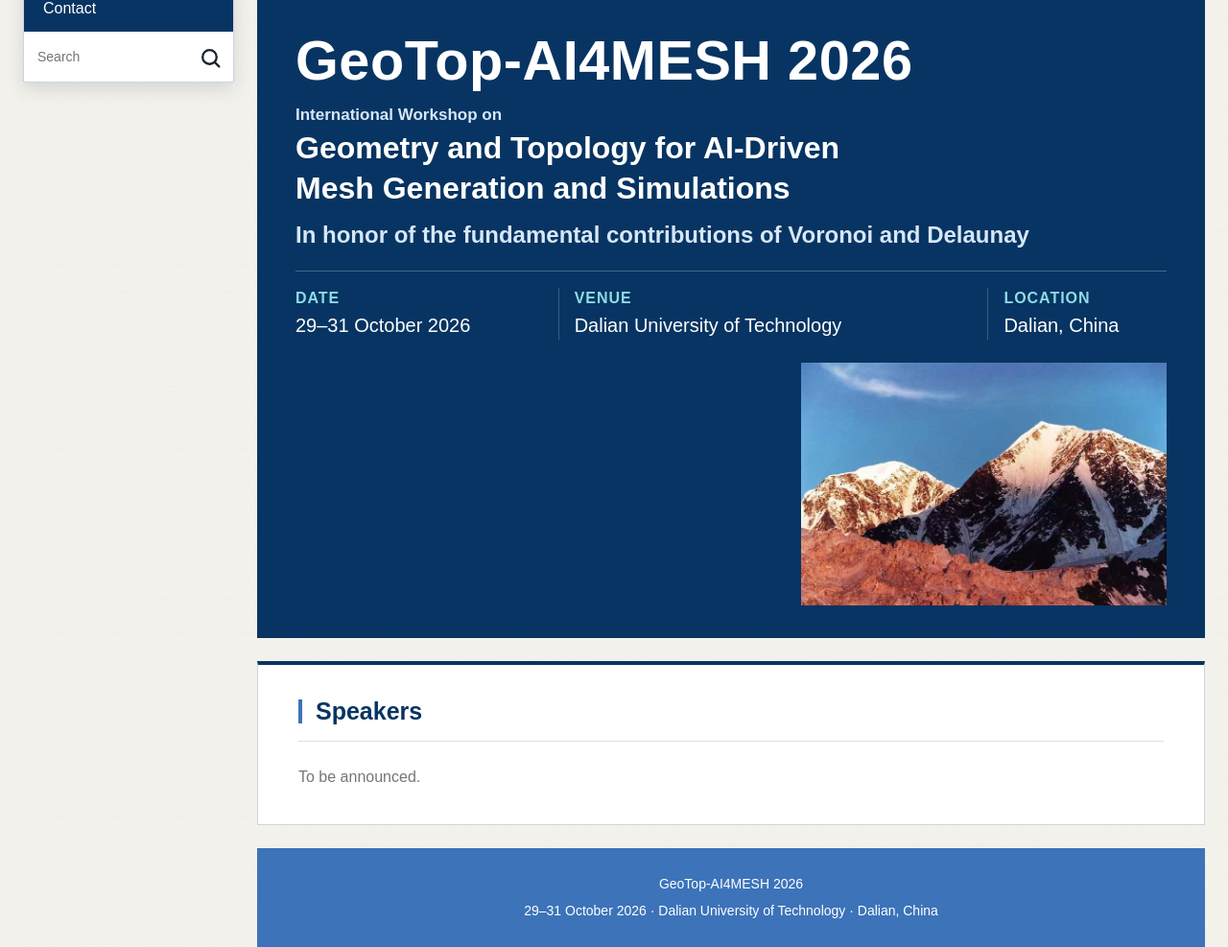
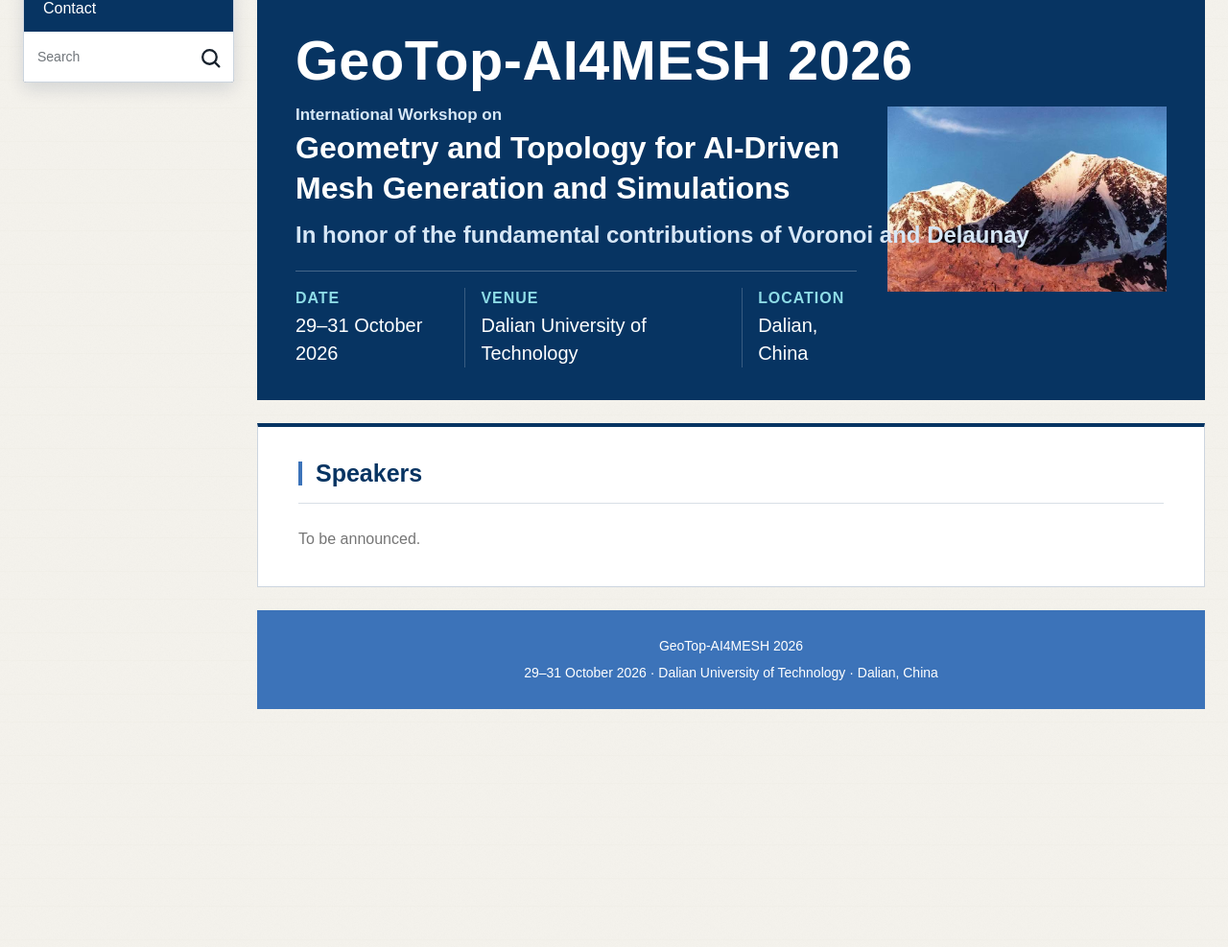
Before and after one commit to FHCCT/AI4MESH-WEB, a Jekyll site: the page built from speakers.md, in a window 1280 px wide and 1400 px high, scrolled down 161 px. Shown: the part 413-1400 px from the top of the window at 96% size. Built offline with Jekyll 4.4.1, drawn with Linux system fonts in a browser that asks for light colours; after the commit the page ends 1313 px from its top, so only the background shows below that.

Commit message:
Layer hero image beneath conference text

```diff
--- a/assets/css/main.css
+++ b/assets/css/main.css
@@ -1576,7 +1576,10 @@
 
   .hero-info-card {
     position: static;
-    display: block;
+    display: grid;
+    grid-template-columns: minmax(0, 1fr) minmax(0, 32%);
+    gap: 32px;
+    align-items: stretch;
     width: 100%;
     min-width: 0;
     overflow: visible;
@@ -1591,24 +1594,26 @@
 
   .hero-copy {
     min-width: 0;
+    position: relative;
+    z-index: 2;
   }
 
   .hero-mountain {
     display: flex;
     min-width: 0;
     min-height: 0;
-    width: min(42%, 550px);
-    height: auto;
-    margin: 24px 0 0 auto;
+    width: 100%;
+    height: 100%;
     align-items: center;
     justify-content: flex-end;
-    padding: 0;
+    padding: 16px 0;
     transform: none;
+    z-index: 1;
   }
 
   .hero-mountain img {
     width: 100%;
-    height: auto;
+    height: 100%;
     max-width: 100%;
     object-fit: contain;
     object-position: right center;
@@ -1671,8 +1676,15 @@
 
   .hero-mountain {
     width: min(42%, 360px);
+    height: auto;
+    margin: 24px 0 0 auto;
+    padding: 0;
     margin-left: auto;
     transform: none;
+  }
+
+  .hero-mountain img {
+    height: auto;
   }
 }
 
```
